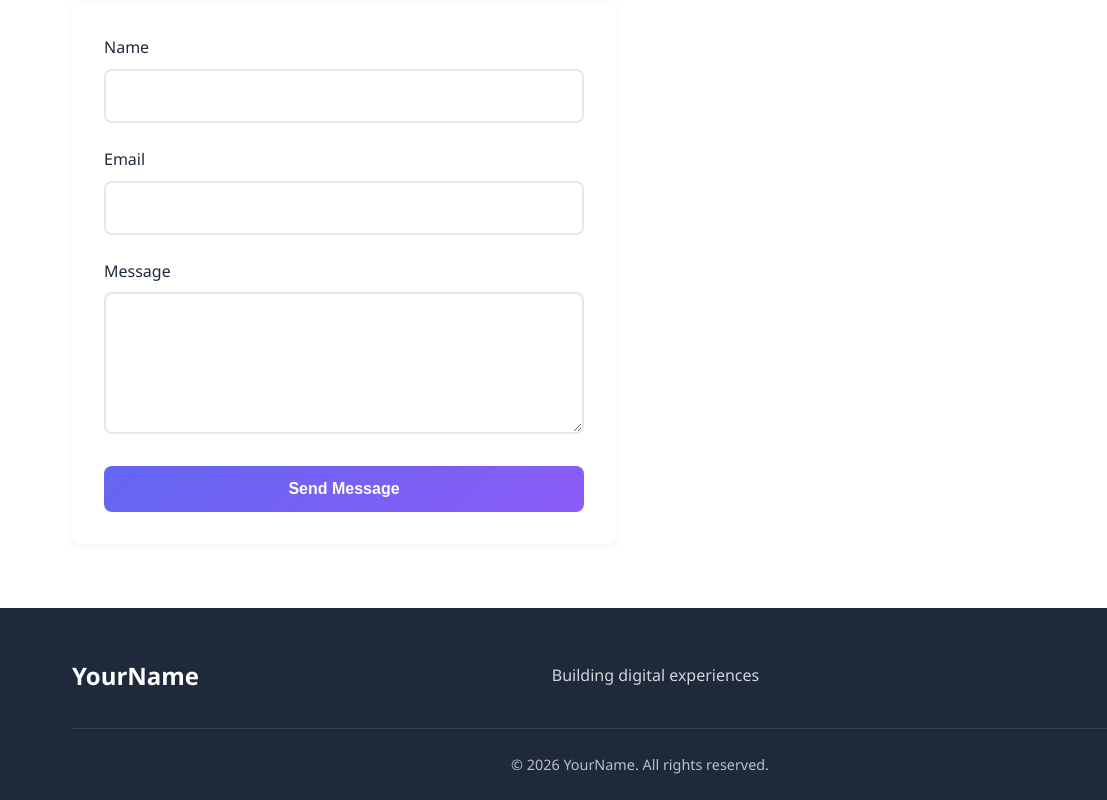
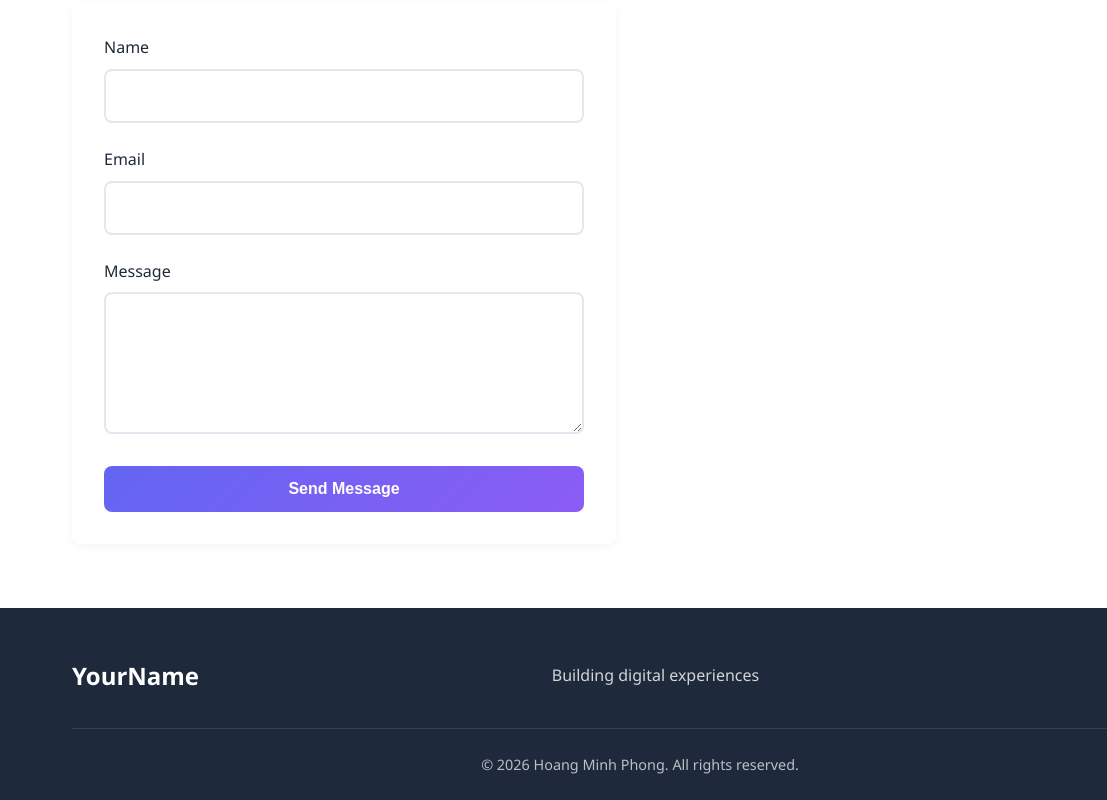
Before and after one commit to phongDauto-cloud/2451170938_PhieuBaiTapThucHanh, a plain HTML site: page PhieuBaiTapThucHanh_1/project/index.html in a window 1280 px wide. Shown: the part 2912-3712 px from the top of the page, 0-1107 px from the left. Drawn offline with Linux system fonts and the light colour scheme.

Commit message:
[UI] Fixing name haven't changed

```diff
--- a/PhieuBaiTapThucHanh_1/project/index.html
+++ b/PhieuBaiTapThucHanh_1/project/index.html
@@ -214,7 +214,7 @@
             </div>
         </div>
         <div class="footer-bottom">
-                                <p>&copy; 2026 YourName. All rights reserved.</p>
+                                <p>&copy; 2026 Hoang Minh Phong. All rights reserved.</p>
                     </div>
                 </div>
     </footer>
```
